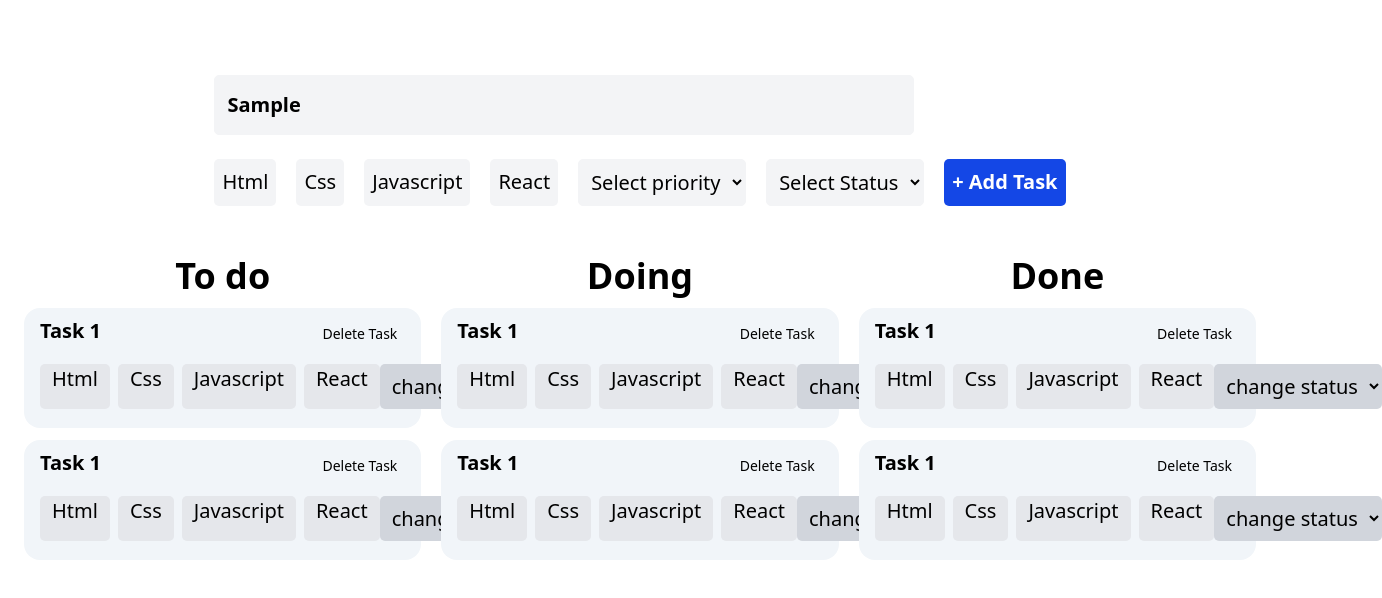
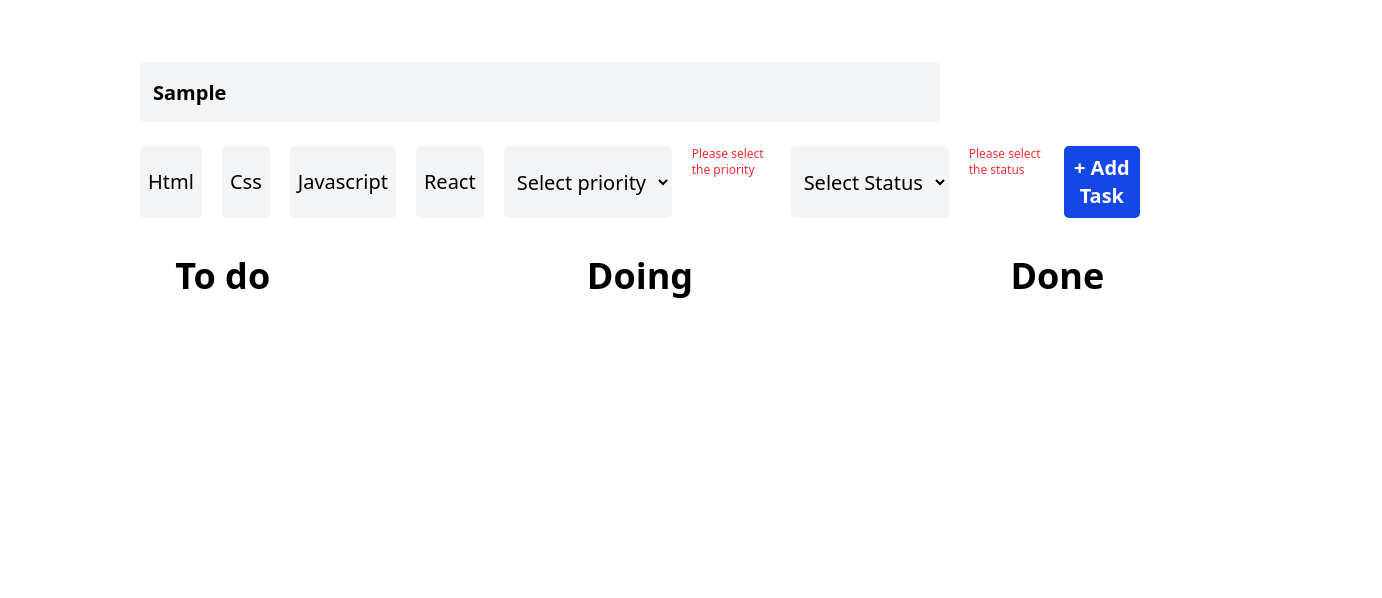
Before and after one commit to i-m-meet/to-do-list-react, a React (Vite) app: page / in a window 1280 px wide. Both pictures are taken after typing "Sample" into the empty fields and a click on the button "+ Add Task". Shown: the top 598 px of the page, 1382 px wide, since content can reach past the window. Built offline with nearby package versions, Linux system fonts and the light colour scheme.

Commit message:
header is working and error handling implemented

```diff
--- a/src/components/Body.jsx
+++ b/src/components/Body.jsx
@@ -5,16 +5,10 @@ const Body = () => {
     return (
         <div className="h-[1000px] grid grid-cols-3 gap-5 p-6 ">
             <Section name="To do">
-                <TaskCard />
-                <TaskCard />
             </Section>
             <Section name="Doing">
-                <TaskCard />
-                <TaskCard />
             </Section>
             <Section name="Done">
-            <TaskCard/>
-            <TaskCard/>
             </Section>
         </div>
     );
--- a/src/components/Header.jsx
+++ b/src/components/Header.jsx
@@ -1,27 +1,114 @@
+import { useState } from "react";
 
-const Header = () =>{
+const Header = () => {
+
+    const [selected, setSelected] = useState({
+        html: false,
+        css: false,
+        javascript: false,
+        react: false,
+    })
+    const [input, setInput] = useState('')
+    const [taskType, setTaskType]= useState([])
+    const [priority, setPriority] = useState('')
+    const [status, setStatus] = useState('')
+    const [errors, setErrors] = useState({});
+    const handleColorToggle = (button) => {
+        setSelected((prevState) => ({
+            ...prevState, [button]: !prevState[button]
+        }))
+    }
+    const validateConfig = {
+        input: [{required: true, message:" input text is required"}],
+        priority: [{required: true, message: "Please select the priority"}],
+        status: [{required: true, message: "Please select the status "}]
+    }
+
+    const validate = (formData) =>{
+        const errorsData = {}
+
+        Object.entries(formData).forEach(([key, value]) =>{
+            validateConfig[key].some((rule) => {
+                if(rule.required && !value){
+                    errorsData[key]= rule.message
+                    return true
+                }
+            })
+        })
+        setErrors(errorsData)
+        return errorsData
+    }
+
+    const handleInput = (e) => {
+        setInput(e.target.value)
+
+        if (e.target.value){
+            setErrors((prev) => {
+                const {input, ...rest} = prev
+                return rest
+            })
+        }
+    }
+    const handlePriorityChange = (e) => {
+        setPriority(e.target.value)
+        if (e.target.value){
+            setErrors((prev) => {
+                const {priority, ...rest} = prev
+                return rest
+            })
+        }
+
+    }
+    const handleStatusChange = (e) => {
+        setStatus(e.target.value)
+        if (e.target.value){
+            setErrors((prev) => {
+                const {status, ...rest} = prev
+                return rest
+            })
+        }
+    }
+
+    const handleAddTask = () => {
+
+        const formData = {input, priority, status}
+        const validateFormData = validate(formData)
+        if (Object.keys(validateFormData).length ===0) {
+            const selectedOptions = Object.keys(selected).filter((key) => selected[key])
+            setTaskType(selectedOptions)
+            // console.log("task: " + input)
+            // console.log(selectedOptions)
+            // console.log("priority: " + priority)
+            // console.log("status: " + status)
+        }
+    }
+
+
     return (
         <div className=" h-40 flex flex-col justify-center items-center m-auto w-[1000px] mt-15">
             <div className="">
-        <input type="text" placeholder="Add a task " className="h-15 p-3 text-[20px] font-semibold rounded-[5px] bg-gray-100 border-1 border-gray-100 w-[700px]"/>
+                <input type="text" placeholder="Add a task" value={input} onChange={handleInput} className="h-15 p-3 text-[20px] font-semibold rounded-[5px] bg-gray-100 border-1 border-gray-100 w-[800px]" />
+                {errors.input && <p className="text-red-500 text-xs">{errors.input}</p>}
                 <div className="flex gap-5 mt-6 text-xl">
-            <button className="bg-gray-100 px-2 rounded-[5px] hover:bg-sky-200">Html</button>
-            <button className="bg-gray-100 px-2 rounded-[5px] hover:bg-sky-200">Css</button>
-            <button className="bg-gray-100 px-2 rounded-[5px] hover:bg-sky-200">Javascript</button>
-            <button className="bg-gray-100 px-2 rounded-[5px] hover:bg-sky-200">React</button>
-            <select name="Priority" id="" className="rounded-[5px] bg-gray-100 border-1 border-gray-100 p-2">
+                    <button className={`${selected.html ? "bg-yellow-300" : "bg-gray-100"} px-2 rounded-[5px] hover:bg-sky-200 `} onClick={() => handleColorToggle('html')} >Html</button>
+                    <button className={`${selected.css ? "bg-teal-300" : "bg-gray-100"} px-2 rounded-[5px] hover:bg-sky-200 `} onClick={() => handleColorToggle('css')}>Css</button>
+                    <button className={`${selected.javascript ? "bg-pink-300" : "bg-gray-100"} px-2 rounded-[5px] hover:bg-sky-200 `} onClick={() => handleColorToggle('javascript')}>Javascript</button>
+                    <button className={`${selected.react ? "bg-violet-300" : "bg-gray-100"} px-2 rounded-[5px] hover:bg-sky-200 `} onClick={() => handleColorToggle('react')}>React</button>
+                    <select name="Priority" id="" value={priority} onChange={handlePriorityChange} className="rounded-[5px] bg-gray-100 border-1 border-gray-100 p-2">
                         <option value="Select the priority" hidden>Select priority</option>
                         <option value="Low">Low</option>
                         <option value="Medium">Medium</option>
                         <option value="high">High</option>
                     </select>
-            <select name="To Do" id="" className="rounded-[5px] bg-gray-100 border-1 border-gray-100 p-2">
+                    {errors.priority && <p className="text-red-500 text-xs">{errors.priority}</p>}
+                    <select name="To Do" id="" value={status} onChange={handleStatusChange} className="rounded-[5px] bg-gray-100 border-1 border-gray-100 p-2">
                         <option value="status" hidden>Select Status</option>
                         <option value="To Do">To Do</option>
                         <option value="Doing">Doing</option>
                         <option value="Done">Done</option>
                     </select>
-            <button className="bg-blue-700 hover:bg-blue-900 text-white font-semibold py-2 rounded-[5px] px-2">+ Add Task</button>
+                    {errors.status && <p className="text-red-500 text-xs">{errors.status}</p>}
+                    <button className="bg-blue-700 hover:bg-blue-900 text-white font-semibold py-2 rounded-[5px] px-2" onClick={handleAddTask}>+ Add Task</button>
                 </div>
             </div>
         </div>
```
Lines whose indentation alone changed are shown as unchanged.
